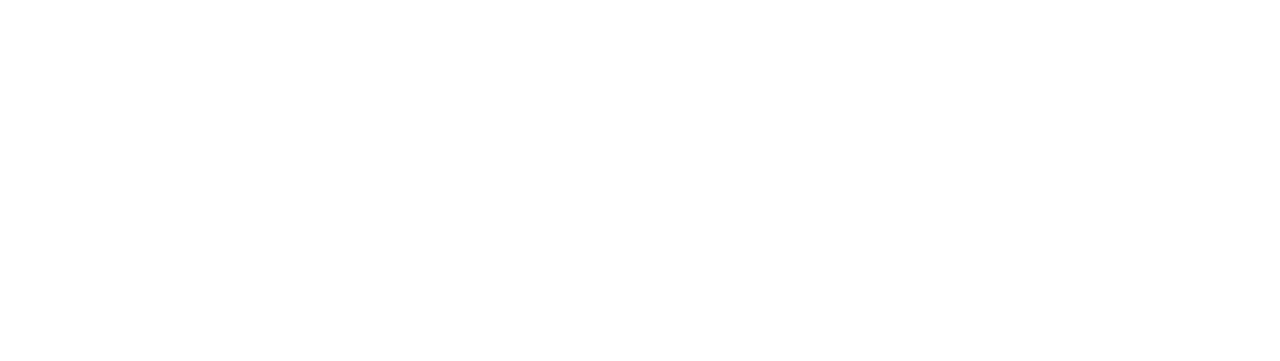
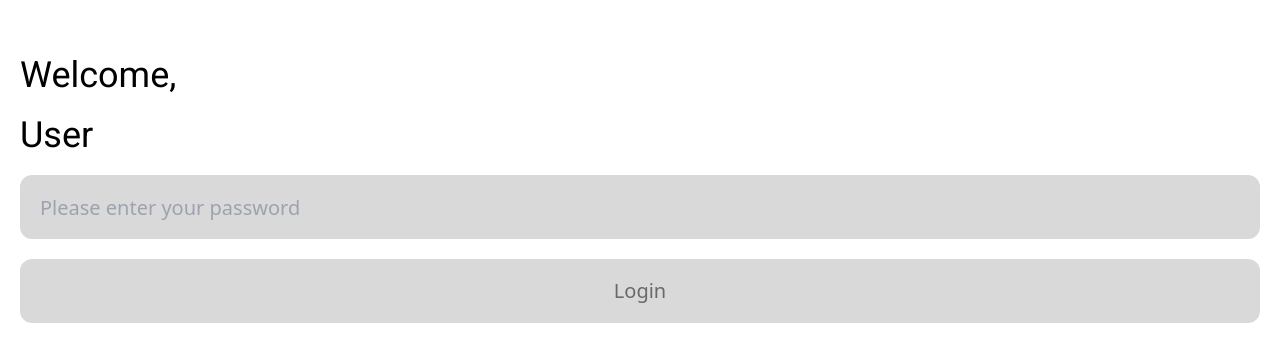
Before and after one commit to Adrin7113/DrugAware, a React (Vite) app: page /login in a window 1280 px wide. Before the commit this address had no page. Shown: the part 211-572 px from the top of the page. Built offline with nearby package versions, Linux system fonts and the light colour scheme.

Commit message:
Fixing Geo still

```diff
--- a/src/App.jsx
+++ b/src/App.jsx
@@ -5,6 +5,7 @@ import Rehab from "./pages/Rehab";
 import Map from "./pages/Map";
 import AdminLogin from "./pages/AdminLogin";
 import SignUp from "./pages/SignUp";
+import Login from "./pages/Login";
 
 function App() {
   return (
@@ -14,6 +15,7 @@ function App() {
           <Route path="/" element={<Landing />} />
           <Route path="/adminLogin" element={<AdminLogin />} />
           <Route path="/signup" element={<SignUp />} />
+          <Route path="/login" element={<Login />} />
           <Route path="/report" element={<Report />} />
           <Route path="/rehab" element={<Rehab />} />
           <Route path="/map" element={<Map />} />
--- a/src/pages/AdminLogin.jsx
+++ b/src/pages/AdminLogin.jsx
@@ -21,7 +21,7 @@ const AdminLogin = () => {
     });
 
     return () => subscription.unsubscribe();
-  }, [supabase.auth]);
+  }, []);
 
   if (!session) {
     return (
@@ -40,7 +40,7 @@ const AdminLogin = () => {
       />
     );
   } else {
-    return navigate("/report", { state: true });
+    return navigate("/report", { state: "ADMIN" });
   }
 };
 
--- a/src/pages/Landing.jsx
+++ b/src/pages/Landing.jsx
@@ -12,7 +12,7 @@ const Landing = () => {
             Signup
           </button>
         </a>
-        <a>
+        <a href="/login">
           <button
             type="text"
             className="h-16 w-full bg-[#D9D9D9] text-[#696969] rounded-xl text-xl"
--- /dev/null
+++ b/src/pages/Login.jsx
@@ -0,0 +1,46 @@
+import sha256 from "crypto-js/sha256";
+import Base64 from "crypto-js/enc-base64";
+import { supabase } from "../js/supabaseClient";
+import { useNavigate } from "react-router-dom";
+
+const Login = () => {
+  const navigate = useNavigate();
+  const login = async () => {
+    const pass = document.getElementById("password");
+    const hash = Base64.stringify(sha256(pass.value));
+    const { data, error } = await supabase
+      .from("UserRead")
+      .select("*")
+      .eq("password", hash);
+    if (data) {
+      navigate("/report", { state: true });
+    }
+    if (error) {
+      console.log(error);
+    }
+  };
+  return (
+    <>
+      <div className="h-screen w-screen p-5 flex flex-col justify-center gap-5 items-center">
+        <div className="h-1/2 w-full flex flex-col justify-center gap-5">
+          <h1 className="text-4xl robo ">Welcome,</h1>
+          <h1 className="text-4xl robo ">{`User`}</h1>
+          <input
+            type="text"
+            id="password"
+            placeholder="Please enter your password"
+            className="h-16 w-full bg-[#D9D9D9] text-[#696969] rounded-xl text-xl px-5"
+          />
+          <button
+            onClick={() => login()}
+            className="h-16 w-full bg-[#D9D9D9] text-[#696969] rounded-xl text-xl"
+          >
+            Login
+          </button>
+        </div>
+      </div>
+    </>
+  );
+};
+
+export default Login;
--- a/src/pages/SignUp.jsx
+++ b/src/pages/SignUp.jsx
@@ -20,9 +20,16 @@ const SignUp = () => {
     } else {
       setSubmitted("Submitted");
     }
+    const { errorRead } = await supabase.from("UserRead").insert({
+      userId: userid,
+      password: hash,
+    });
+    if (errorRead) {
+      console.log(errorRead);
+    }
   };
   return (
-    <div>
+    <>
       <div className="h-screen w-screen p-5 flex flex-col justify-center gap-5 items-center">
         <div className="h-1/2 w-full flex flex-col justify-center gap-5">
           <h1 className="text-4xl robo ">Welcome,</h1>
@@ -47,7 +54,7 @@ const SignUp = () => {
           </button>
         </div>
       </div>
-    </div>
+    </>
   );
 };
 
```
